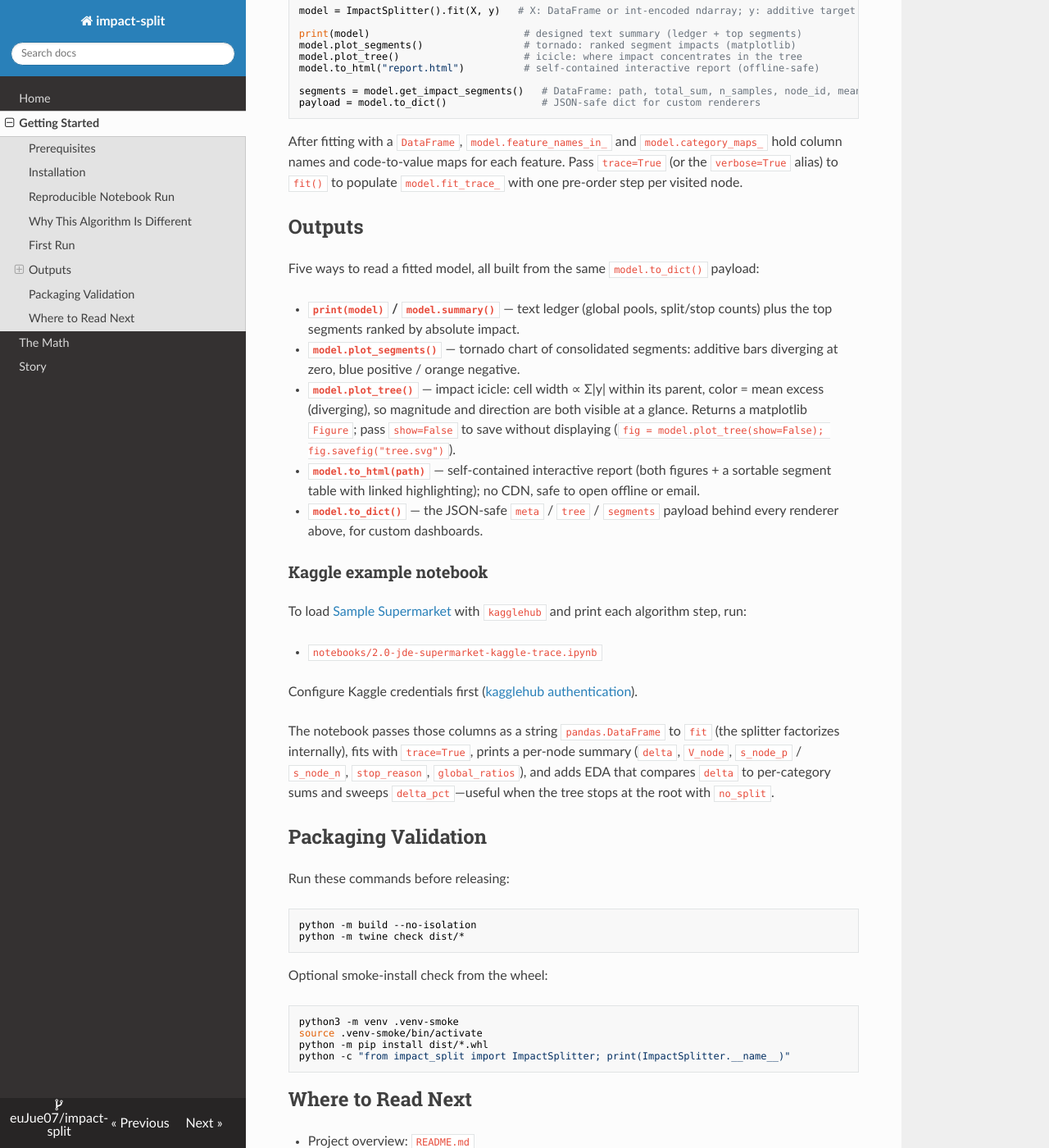
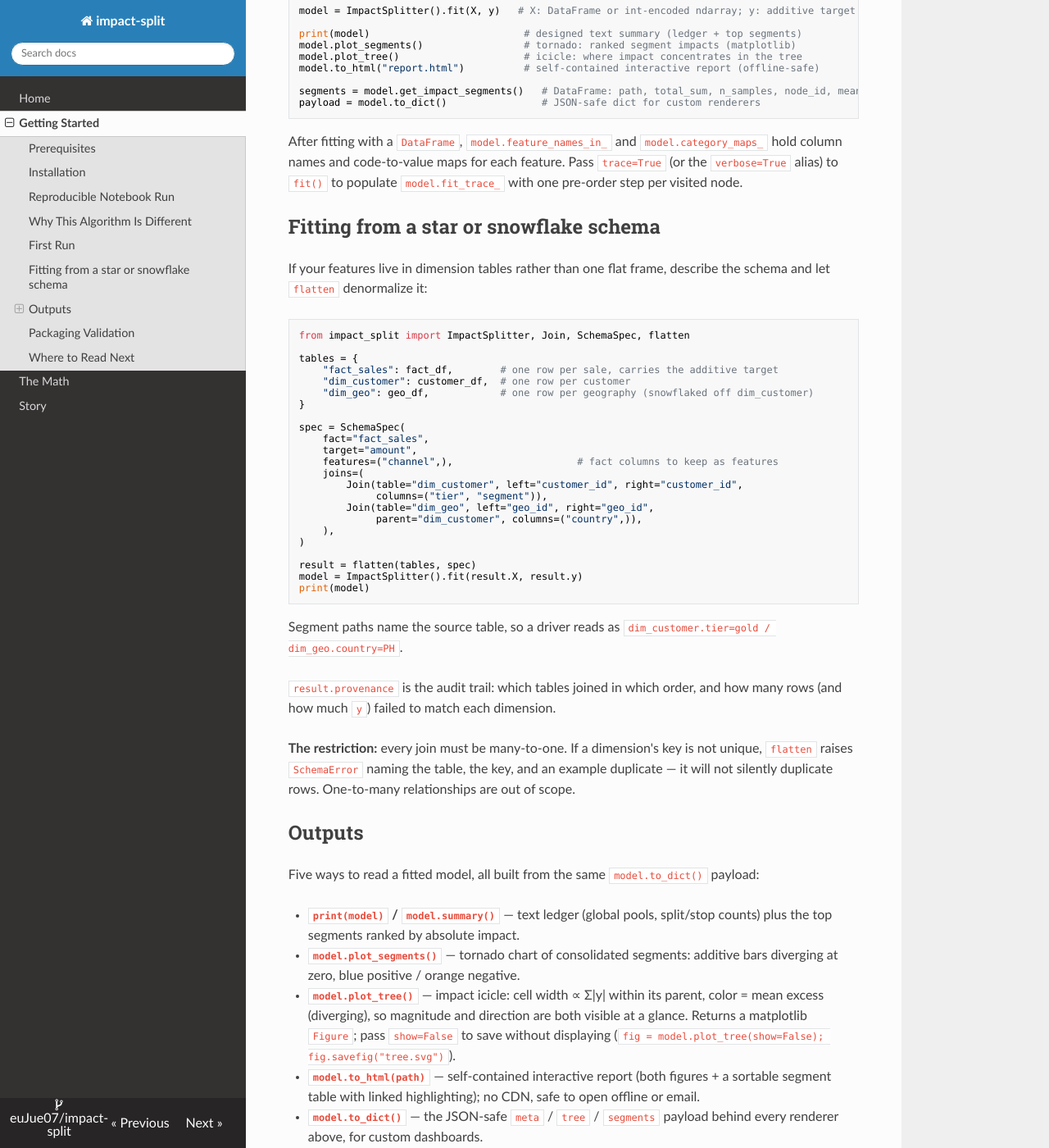
Before and after one commit to euJue07/impact-split, an MkDocs documentation site: the page built from docs/docs/getting-started.md, in a window 1280 px wide and 1400 px high, scrolled down 1504 px. Shown: the whole window at 82% size. Built offline with MkDocs 1.6.1, drawn with Linux system fonts in a browser that asks for light colours; nearby versions of some CDN libraries.

Commit message:
docs: star/snowflake relational input

````diff
--- a/docs/docs/getting-started.md
+++ b/docs/docs/getting-started.md
@@ -63,6 +63,47 @@ payload = model.to_dict()                # JSON-safe dict for custom renderers
 
 After fitting with a `DataFrame`, `model.feature_names_in_` and `model.category_maps_` hold column names and code-to-value maps for each feature. Pass `trace=True` (or the `verbose=True` alias) to `fit()` to populate `model.fit_trace_` with one pre-order step per visited node.
 
+## Fitting from a star or snowflake schema
+
+If your features live in dimension tables rather than one flat frame, describe the schema
+and let `flatten` denormalize it:
+
+```python
+from impact_split import ImpactSplitter, Join, SchemaSpec, flatten
+
+tables = {
+    "fact_sales": fact_df,        # one row per sale, carries the additive target
+    "dim_customer": customer_df,  # one row per customer
+    "dim_geo": geo_df,            # one row per geography (snowflaked off dim_customer)
+}
+
+spec = SchemaSpec(
+    fact="fact_sales",
+    target="amount",
+    features=("channel",),                     # fact columns to keep as features
+    joins=(
+        Join(table="dim_customer", left="customer_id", right="customer_id",
+             columns=("tier", "segment")),
+        Join(table="dim_geo", left="geo_id", right="geo_id",
+             parent="dim_customer", columns=("country",)),
+    ),
+)
+
+result = flatten(tables, spec)
+model = ImpactSplitter().fit(result.X, result.y)
+print(model)
+```
+
+Segment paths name the source table, so a driver reads as
+`dim_customer.tier=gold / dim_geo.country=PH`.
+
+`result.provenance` is the audit trail: which tables joined in which order, and how many
+rows (and how much `y`) failed to match each dimension.
+
+**The restriction:** every join must be many-to-one. If a dimension's key is not unique,
+`flatten` raises `SchemaError` naming the table, the key, and an example duplicate — it
+will not silently duplicate rows. One-to-many relationships are out of scope.
+
 ## Outputs
 
 Five ways to read a fitted model, all built from the same `model.to_dict()` payload:
````
Also changed, not shown: CHANGELOG.md, README.md.
